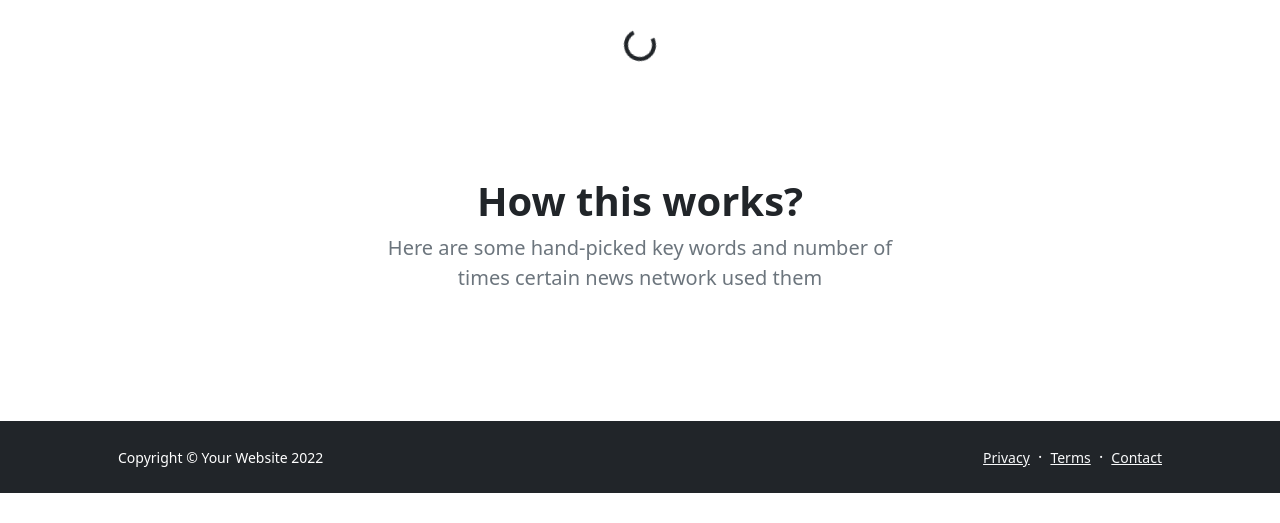
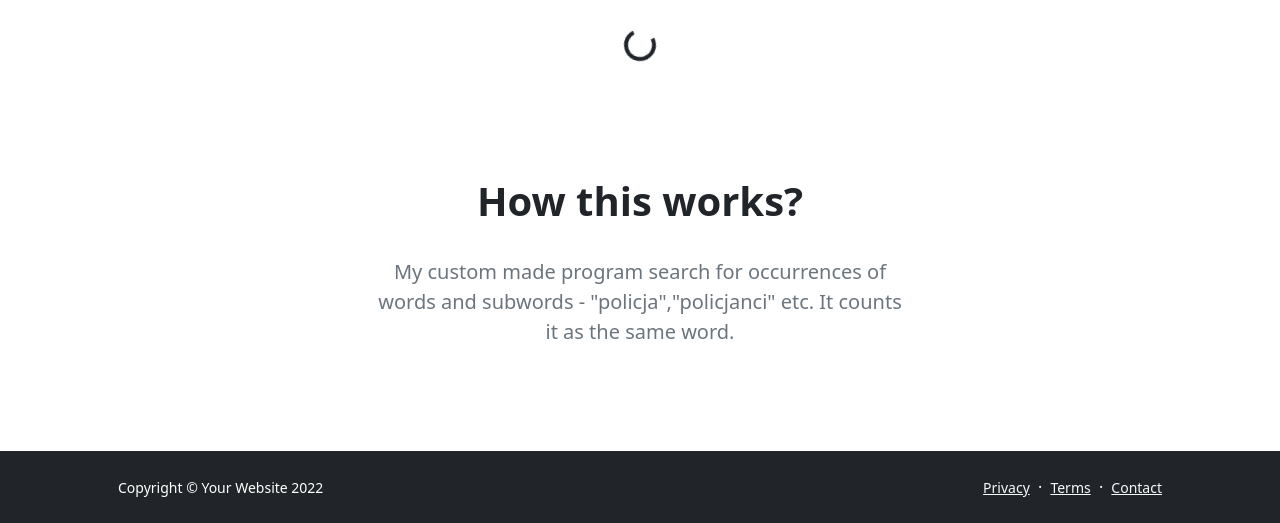
Before and after one commit to michal035/Full-stack-news-networks-comparison, a Django app: template crawling/website/thesite/main/templates/main/key_words.html in a window 1280 px wide. Shown: the part 307-830 px from the top of the page. Before the commit the page ends 800 px from the top, so only its background shows below. Run offline with Django 3.2, Linux system fonts and the light colour scheme; the template is opened without the code that fills it, so the values that code supplies are empty; some libraries are stand-ins or nearby versions.

Commit message:
visual chnages p2

```diff
--- a/crawling/website/thesite/main/static/archive.js
+++ b/crawling/website/thesite/main/static/archive.js
@@ -66,5 +66,5 @@
 
 
     document.getElementById("in").innerHTML = tab;
-    document.getElementById("theplace").innerHTML = '<center><div style="width: 40%;"><button id="thebtn" name="thebtN" value="nampage" class="btn btn-outline-primary" style="width: 100%;" >Load another month!</button></div></center>'
+    document.getElementById("theplace").innerHTML = '<center><div style="width: 40%;"><button id="thebtn" name="thebtN" value="nampage" class="btn btn-outline-dark bg-white sigh" style="width: 100%; color: black " >Load another month!</button></div></center>'
 }
--- a/crawling/website/thesite/main/static/key_words.js
+++ b/crawling/website/thesite/main/static/key_words.js
@@ -24,6 +24,7 @@
 
 
 
+
 function show(data) {
     var div = document.getElementById("thediv");
     var tab = ''
@@ -31,12 +32,12 @@
 
     for (let i = 0; i < data.length; i++) {
         tab += `<div class="col mb-5 h-100">
-        <div class="feature bg-primary bg-gradient text-white rounded-3 mb-3"><i class="bi bi-collection"></i></div>
-        <h2 class="h5">`+ data[i].headline +`</h2>
+
+       <center>  <h2 class="h5">`+ data[i].headline +`</h2> <center>
         <br>
 
         <table  style=" width: 80%; height: 60%;">
-            <tr><td style=" border-right: 2px solid black; width: 50%; height: 50%;"><p class="mb-0">` + data[i].first_cell + `</p></td><td style="border-left: 2px solid black; padding-left: 10%;"><p class="mb-0">`+ data[i].second_cell + `</p></td></tr>
+            <tr><td style=" border-right: 2px solid black; width: 50%; height: 50%;"><p class="mb-0">`  + data[i].first_cell + `</p></td><td style="border-left: 2px solid black; padding-left: 10%;"><p class="mb-0">`+ data[i].second_cell + `</p></td></tr>
         </table>
 
     </div> `;
--- a/crawling/website/thesite/main/templates/main/key_words.html
+++ b/crawling/website/thesite/main/templates/main/key_words.html
@@ -58,7 +58,7 @@
             <br>
 
             <div class="container px-1 my-1">
-                <div id="thediv" class="row gx-5 row-cols-1 row-cols-md-4">
+                <div id="thediv" class="row gx-5 row-cols-1 row-cols-md-4 justify-content-center">
 
 
 
@@ -73,7 +73,8 @@
                     <div class="col-lg-6">
                         <div class="text-center mb-5">
                             <h1 class="fw-bolder">How this works?</h1>
-                            <p class="lead fw-normal text-muted mb-0">Here are some hand-picked key words and number of times certain news network used them</p>
+                            <br>
+                            <p class="lead fw-normal text-muted mb-0">My custom made program search for occurrences of words and subwords - "policja","policjanci" etc. It counts it as the same word.</p>
                         </div>
                     </div>
                 </div>
```
Also changed, not shown: crawling/website/thesite/main/templates/main/archive.html (+12 -0 lines), requirements.txt (added, +43 -0 lines), 1 other file.
